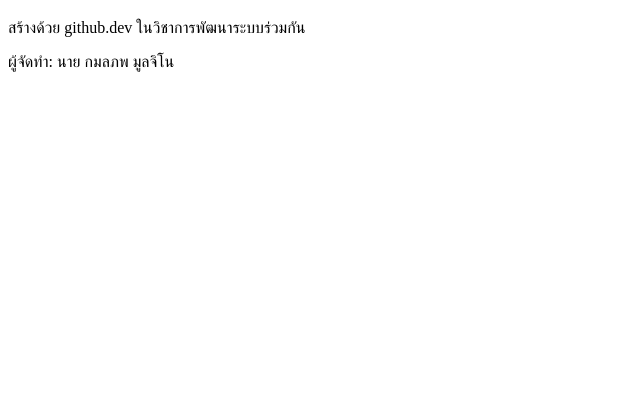
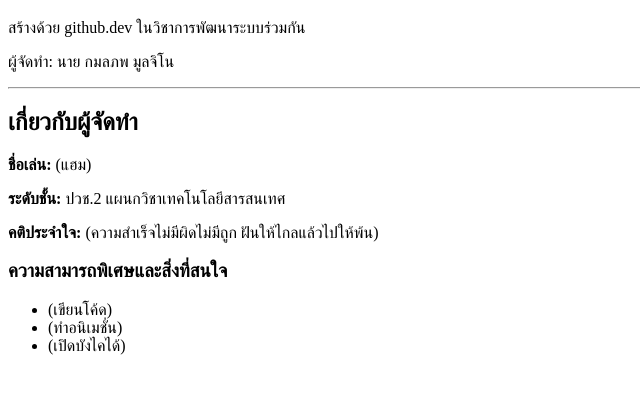
Before and after one commit to Mun32422/My-first-repo, a plain HTML site: page index.html in a window 1280 px wide. Shown: the part 61-454 px from the top of the page, without its empty margins (0-640 px from the left). Drawn offline with Linux system fonts and the light colour scheme.

Commit message:
อัพเดตข้อมูลในสาขา feature-profile

```diff
--- a/index.html
+++ b/index.html
@@ -8,5 +8,18 @@
     <h1>ยินดีต้อนรับสู่เว็บไซต์ของฉัน</h1>
     <p>สร้างด้วย github.dev ในวิชาการพัฒนาระบบร่วมกัน</p>
     <p>ผู้จัดทำ: นาย กมลภพ มูลจิโน</p>
+     </p>
+    <hr>
+    <h2>เกี่ยวกับผู้จัดทำ</h2>
+    <p><strong>ชื่อเล่น:</strong> (แฮม)</p>
+    <p><strong>ระดับชั้น:</strong> ปวช.2 แผนกวิชาเทคโนโลยีสารสนเทศ</p>
+    <p><strong>คติประจำใจ:</strong> (ความสำเร็จไม่มีผิดไม่มีถูก ฝันให้ไกลแล้วไปให้พ้น)</p>
+
+    <h3>ความสามารถพิเศษและสิ่งที่สนใจ</h3>
+    <ul>
+        <li>(เขียนโค้ด)</li>
+        <li>(ทำอนิเมชั่น)</li>
+        <li>(เปิดบังไคได้)</li>
+    </ul>
 </body>
 </html>
```
